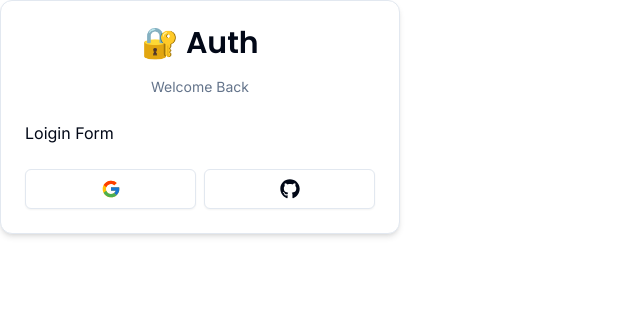
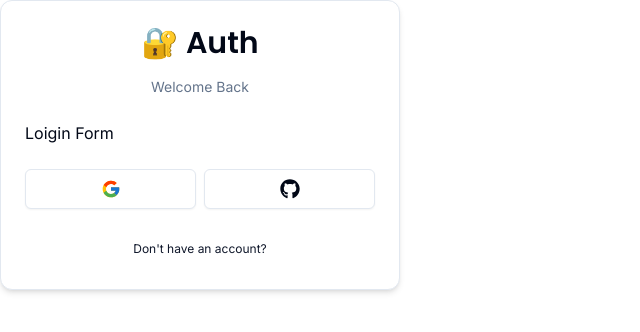
Before and after one commit to htrobles/nextjs-boilerplate, a Next.js app: page /auth/login in a window 1280 px wide. Shown: the top 332 px of the page, without its empty margins (0-640 px from the left). Built offline with nearby package versions, Linux system fonts and the light colour scheme.

Commit message:
include back button for CardWrapper

```diff
--- /dev/null
+++ b/components/auth/backButton.tsx
@@ -0,0 +1,19 @@
+'use client';
+
+import Link from 'next/link';
+import { Button } from '../ui/button';
+
+interface BackButtonProps {
+  href: string;
+  label: string;
+}
+
+const BackButton = ({ href, label }: BackButtonProps) => {
+  return (
+    <Button variant='link' className='font-normal w-full' size='sm' asChild>
+      <Link href={href}>{label}</Link>
+    </Button>
+  );
+};
+
+export default BackButton;
--- a/components/auth/cardWrapper.tsx
+++ b/components/auth/cardWrapper.tsx
@@ -8,6 +8,7 @@
 } from '@/components/ui/card';
 import Header from './header';
 import Social from './social';
+import BackButton from './backButton';
 
 interface CardWrapperProps {
   children: React.ReactNode;
@@ -35,6 +36,9 @@
           <Social />
         </CardFooter>
       )}
+      <CardFooter>
+        <BackButton label={backButtonLabel} href={backButtonHref} />
+      </CardFooter>
     </Card>
   );
 };
```
